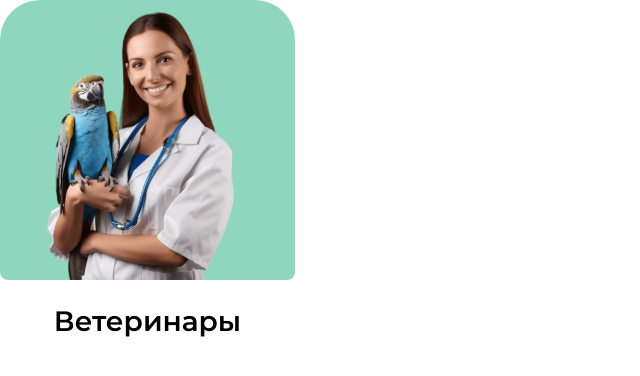
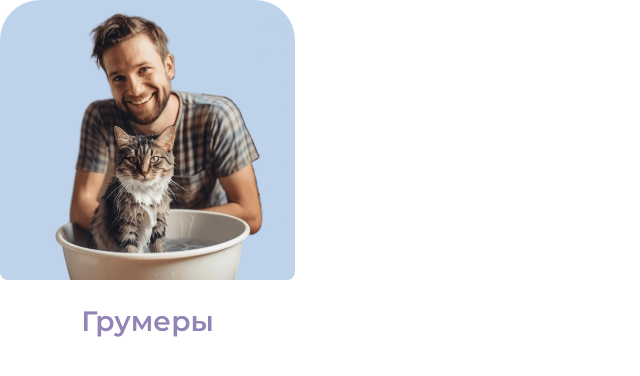
Before and after one commit to veterinary-salons/frontend, a React (Create React App) app: page / in a window 1280 px wide. Shown: the top 376 px of the page, without its empty margins (0-640 px from the left). Built offline with nearby package versions, Linux system fonts and the light colour scheme.

Commit message:
added hover effect

```diff
--- a/src/modules/main-page/card/SpecialistCard.jsx
+++ b/src/modules/main-page/card/SpecialistCard.jsx
@@ -1,7 +1,7 @@
 import PropTypes from 'prop-types';
 import style from './SpecialistCard.module.scss';
-// import imgGroomer from '../../../assets/images/icon/specialists/groomers.svg';
-import imgVets from '../../../assets/images/icon/specialists/vets.svg';
+import imgGroomer from '../../../assets/images/icon/specialists/groomers.svg';
+// import imgVets from '../../../assets/images/icon/specialists/vets.svg';
 // mport imgPetSitters from '../../../assets/images/icon/specialists/pet-sitters.svg';
 // import imgDogHandlers from '../../../assets/images/icon/specialists/dog-handlers.svg';
 
@@ -13,8 +13,8 @@ const SpecialistCard = ({ color, title, children}) => (
           alt={title}
           src={children}
         />
+        <h3 className={style.card__header}>{title}</h3>
       </div>
-      <h3 className={style.card__header}>{title}</h3>
     </div>
 )
 
@@ -26,9 +26,9 @@ SpecialistCard.propTypes = {
 };
 
 SpecialistCard.defaultProps = {
-  color: 'green',
-  title: 'Ветеринары',
-  children: imgVets,
+  color: 'blue',
+  title: 'Грумеры',
+  children: imgGroomer,
 };
 
 export default SpecialistCard;
--- a/src/modules/main-page/card/SpecialistCard.module.scss
+++ b/src/modules/main-page/card/SpecialistCard.module.scss
@@ -4,6 +4,10 @@
   position: relative;
   margin: 0;
   cursor: pointer;
+}
+
+.card:hover {
+  color: #9384B7;
 }
 
 .card__background_blue {
@@ -13,11 +17,19 @@
   border-radius: 40px 40px 8px 8px;
 }
 
+.card__background_blue:hover {
+  background: transparent;
+}
+
 .card__background_yellow {
   width: 295px;
   height: 280px;
   background: var(--main-colors-yellow, #F9D279);
   border-radius: 40px 40px 8px 8px;
+}
+
+.card__background_yellow:hover {
+  background: transparent;
 }
 
 .card__background_green {
@@ -27,11 +39,19 @@
   border-radius: 40px 40px 8px 8px;
 }
 
+.card__background_green:hover {
+  background: transparent;
+}
+
 .card__background_violet {
   width: 295px;
   height: 280px;
   background: var(--main-colors-light-purple, #B8ACD4);
   border-radius: 40px 40px 8px 8px;
+}
+
+.card__background_violet:hover {
+  background: transparent;
 }
 
 .card__img {
@@ -48,5 +68,4 @@
   display: flex;
   justify-content: center;
   margin: 24px auto 0;
-
 }
```
